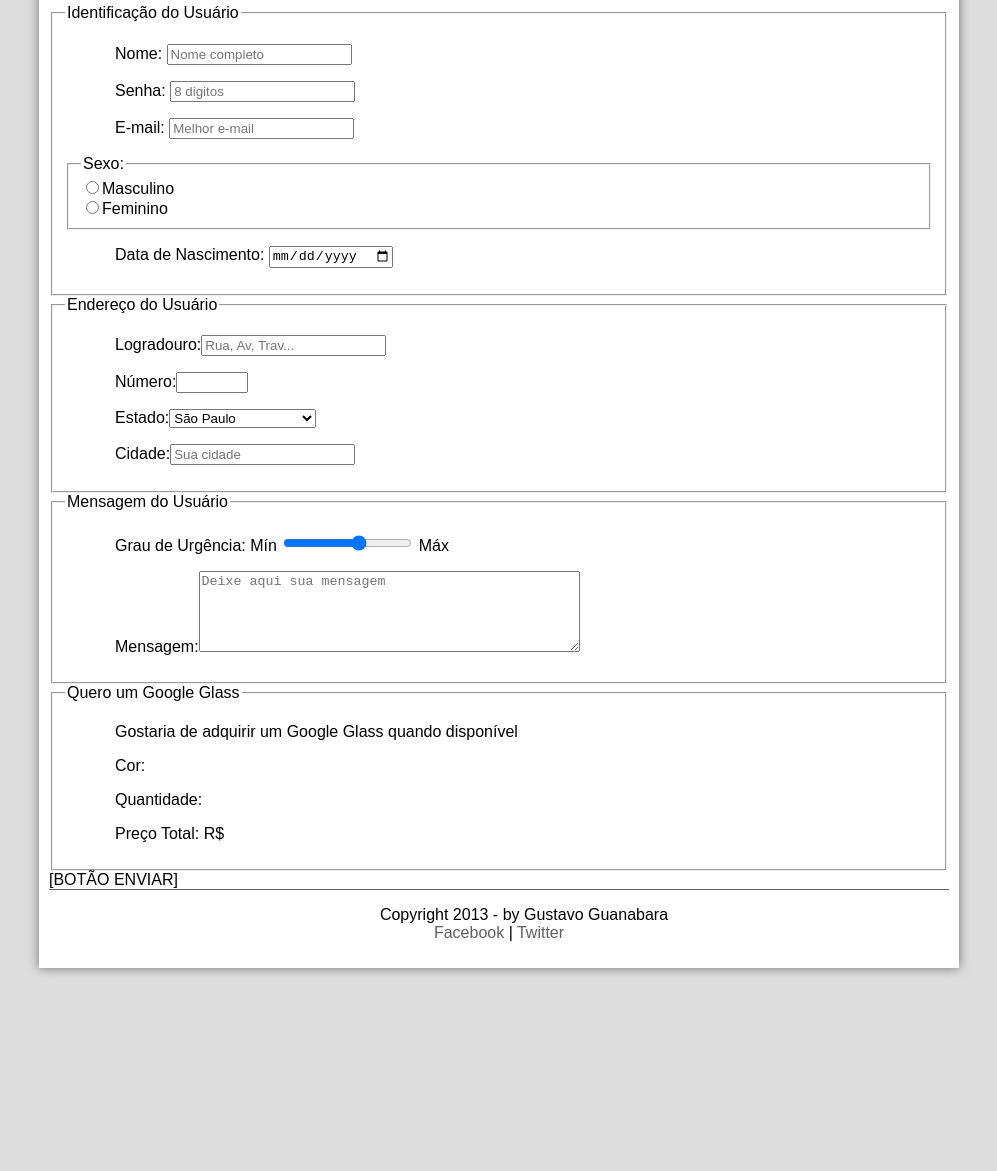
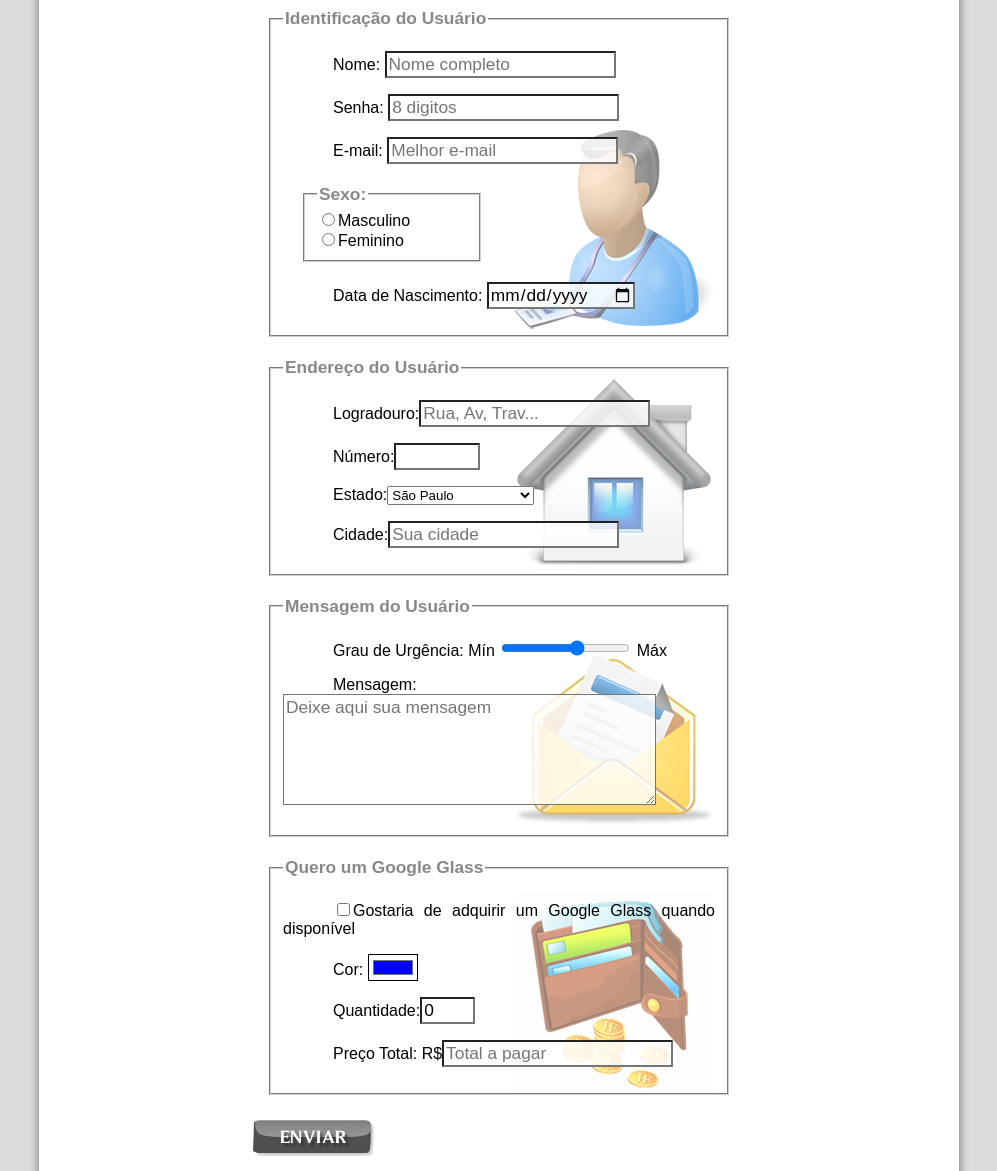
Before and after one commit to BrunoCSoares/CursoEmViedeo_HTML5CSS3, a plain HTML site: page projeto-glass-html5/fale-conosco.html in a window 1280 px wide. Shown: the part 347-1518 px from the top of the page, without its empty margins (141-1138 px from the left). Before the commit the page ends 1325 px from the top, so only its background shows below. Drawn offline with Linux system fonts and the light colour scheme.

Commit message:
Aula 36 final
Conclusão do site. Finalização do estilo da sessão "Fale Conosco"

```diff
--- a/projeto-glass-html5/_css/form.css
+++ b/projeto-glass-html5/_css/form.css
@@ -0,0 +1,43 @@
+@charset "UTF-8";
+
+form {
+    width: 500px;
+    margin: auto;
+}
+
+input, textarea {
+    font-family: sans-serif;
+    font-weight: normal;
+    font-size: 13pt;
+    background-color: rgba(255,255,255,.8);
+}
+input:hover, textarea:hover {
+    background-color: #dddddd;
+}
+
+legend{
+    color: #888888;
+    font-weight: bold;
+    font-size: 13pt;
+    font-family: sans-serif;
+}
+
+fieldset {
+    border-color: #cecece;
+    margin: 20px;
+}
+fieldset#sexo {
+    width: 150px;
+}
+fieldset#usuario {
+    background: url("../_imagens/icone-contato.png") no-repeat 95% 95%;
+}
+fieldset#endereco {
+    background: url("../_imagens/icone-endereco.png") no-repeat 95% 95%;
+}
+fieldset#mensagem {
+    background: url("../_imagens/icone-mensagem.png") no-repeat 95% 95%;
+}
+fieldset#pedido {
+    background: url("../_imagens/icone-pagamento.png") no-repeat 95% 95%;
+}
--- a/projeto-glass-html5/fale-conosco.html
+++ b/projeto-glass-html5/fale-conosco.html
@@ -8,6 +8,13 @@
     <link rel="stylesheet" href="_css/form.css"/>
 </head>
 <script languege="javascript" src="_javascript/funcoes.js"></script>
+<script>
+    function calc_total(){
+        var qtd = parseInt(document.getElementById('cQtd').value);
+        tot = qtd * 1500;
+        document.getElementById('cTot').value = tot;
+    }
+</script>
 <body>
 <div id="interface">
     <header id="cabecalho">
@@ -40,7 +47,8 @@
             </header>
 
 
-            <form method="post" id="fContato" action="mailto:contato@cursoemvideo.com">
+            <form method="post" id="fContato" action="mailto:contato@cursoemvideo.com" oninput="calc_total();">
+
                 <fieldset id="usuario">
                     <legend>Identificação do Usuário</legend>
                     <p><label for="cNome">Nome:</label> <input type="text" name="tNome" id="cNome" size="20" maxlength="30" placeholder="Nome completo"/></p>
@@ -83,19 +91,18 @@
                 <fieldset id="mensagem">
                     <legend>Mensagem do Usuário</legend>
                     <p><label for="cUrg">Grau de Urgência:</label> Mín <input type="range" name="tUrg" id="cUrg" min="0" max="10" step="2"/> Máx</p>
-                    <p><label for="cMsg">Mensagem:</label><textarea name="tMsg" id="cMsg" cols="45" rows="5" placeholder="Deixe aqui sua mensagem"></textarea></p>
+                    <p><label for="cMsg">Mensagem:</label><textarea name="tMsg" id="cMsg" cols="35" rows="5" placeholder="Deixe aqui sua mensagem"></textarea></p>
                 </fieldset>
 
                 <fieldset id="pedido">
                     <legend>Quero um Google Glass</legend>
-                    <p><label for="cPed">Gostaria de adquirir um Google Glass quando disponível</label></p>
-                    <p><label for="cCor">Cor:</label></p>
-                    <p><label for="cQtd">Quantidade:</label></p>
-                    <p><label for="cTot">Preço Total: R$</label></p>
+                    <p><input type="checkbox" name="tPed" id="cPed"/><label for="cPed">Gostaria de adquirir um Google Glass quando disponível</label></p>
+                    <p><label for="cCor">Cor:</label> <input type="color" name="tCor" id="cCor" value="#0000FF"/></p>
+                    <p><label for="cQtd">Quantidade:</label><input type="number" name="tQtd" id="cQtd" min="0" max="5" value="0"/></p>
+                    <p><label for="cTot">Preço Total: R$</label><input type="text" name="tTot" id="cTot" placeholder="Total a pagar" readonly/></p>
                 </fieldset>
 
-
-                [BOTÃO ENVIAR]
+                <input type="image" name="tEnviar" src="_imagens/botao-enviar.png"/>
             </form>
 
         </article>
```
